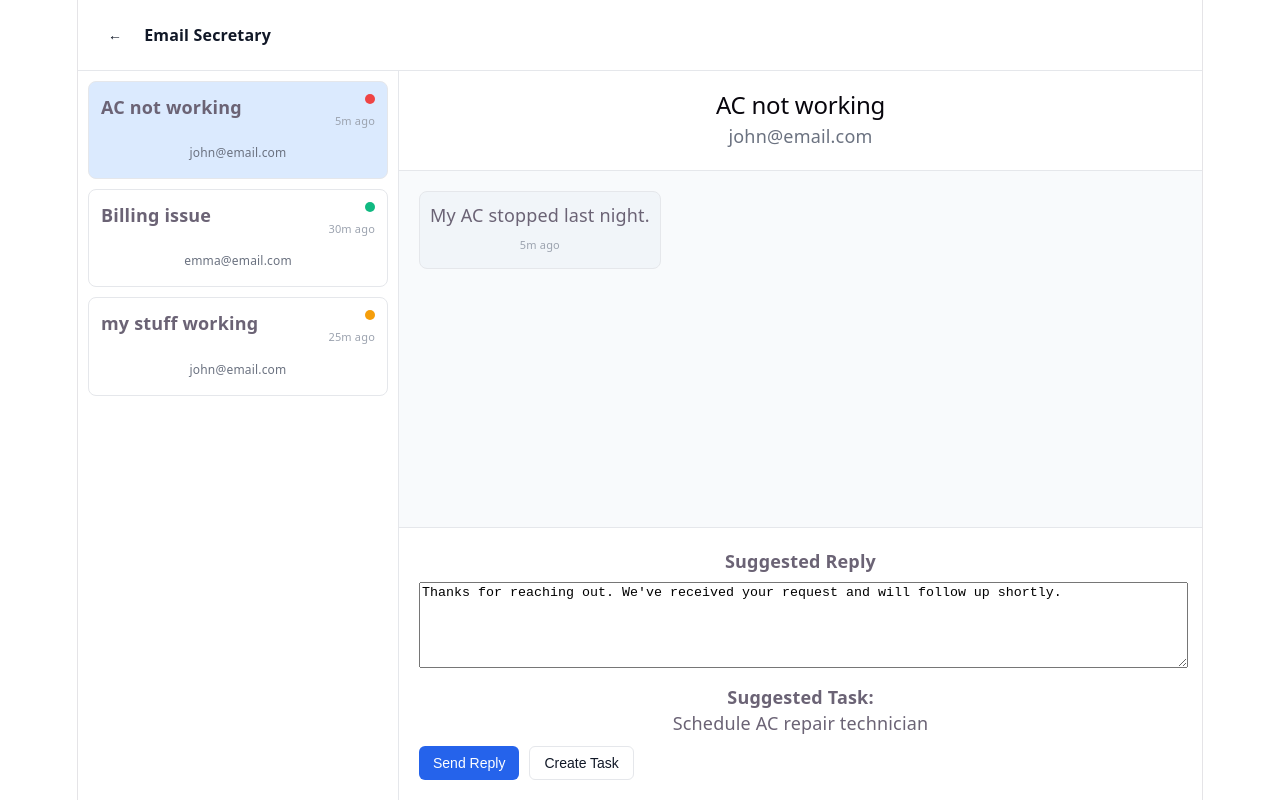
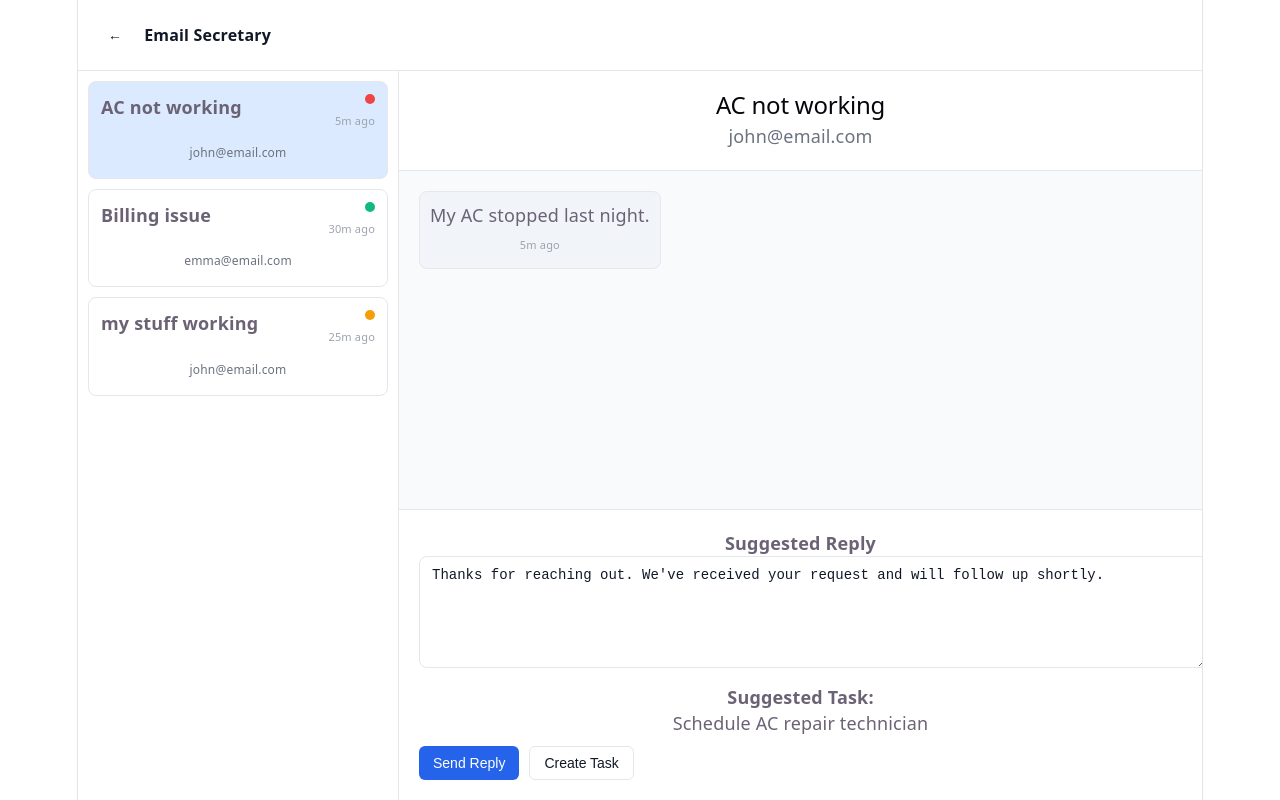
Before and after one commit to davidfitz314/ai-ops-suite-POC, a React (Vite) app: page /email in a window 1280 px wide. Built offline with nearby package versions, Linux system fonts and the light colour scheme.

Commit message:
text area creation for custom handling

```diff
--- a/src/modules/email/components/EmailDetail.tsx
+++ b/src/modules/email/components/EmailDetail.tsx
@@ -4,6 +4,7 @@ import type { EmailThread } from "../types";
 import Button from "../../../shared/components/Button";
 import { theme } from "../../../shared/theme";
 import { formatTimeAgo } from "../../../shared/utils/time";
+import TextArea from "../../../shared/components/TextArea";
 
 const styles = {
   container: css({
@@ -128,11 +129,11 @@ export default function EmailDetail({
       <div className={styles.section}>
         <strong>Suggested Reply</strong>
 
-        <textarea
-          className={styles.textarea}
-          value={reply}
-          onChange={(e) => setReply(e.target.value)}
-        />
+        <TextArea
+  value={reply}
+  onChange={(e) => setReply(e.target.value)}
+  placeholder="Write your reply..."
+/>
 
         {thread.extractedTask && (
           <div style={{ marginTop: 10 }}>
--- /dev/null
+++ b/src/shared/components/TextArea.tsx
@@ -0,0 +1,33 @@
+import { css } from "@emotion/css";
+import { theme } from "../theme";
+
+const styles = {
+  base: css({
+    width: "100%",
+    minHeight: 90,
+    padding: "10px 12px",
+    borderRadius: 8,
+    border: `1px solid ${theme.colors.border}`,
+    background: theme.colors.surface,
+    color: theme.colors.textPrimary,
+    fontSize: 14,
+    resize: "vertical",
+    outline: "none",
+    transition: "all 0.15s ease",
+
+    "::placeholder": {
+      color: theme.colors.textMuted,
+    },
+
+    ":focus": {
+      borderColor: theme.colors.primary,
+      boxShadow: `0 0 0 2px ${theme.colors.primary}20`,
+    },
+  }),
+};
+
+export default function TextArea(
+  props: React.TextareaHTMLAttributes<HTMLTextAreaElement>
+) {
+  return <textarea className={styles.base} {...props} />;
+}
```
